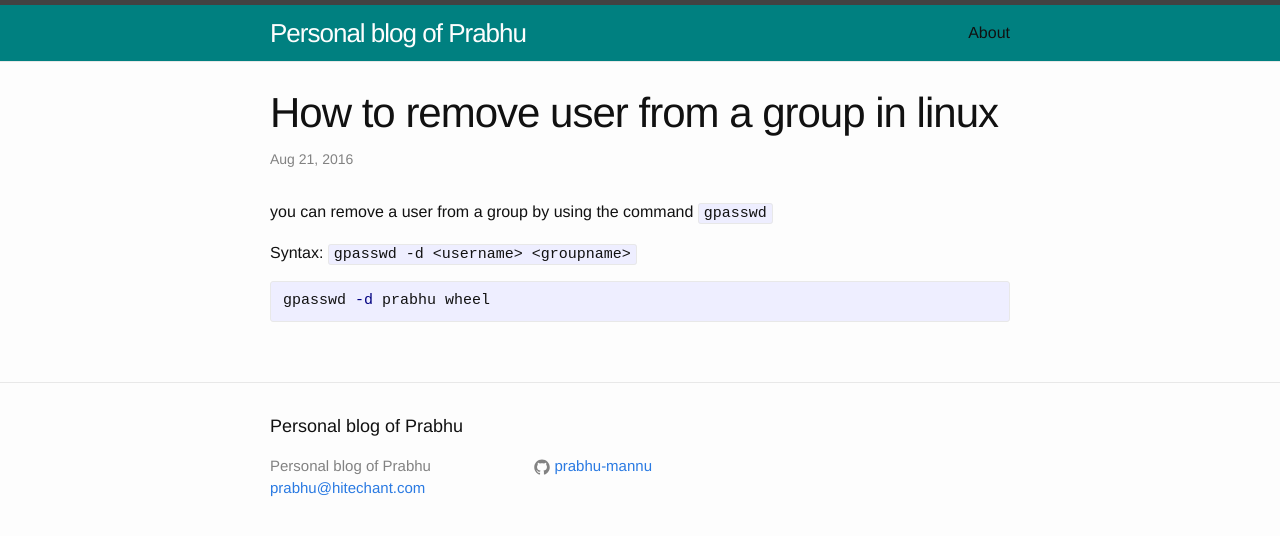
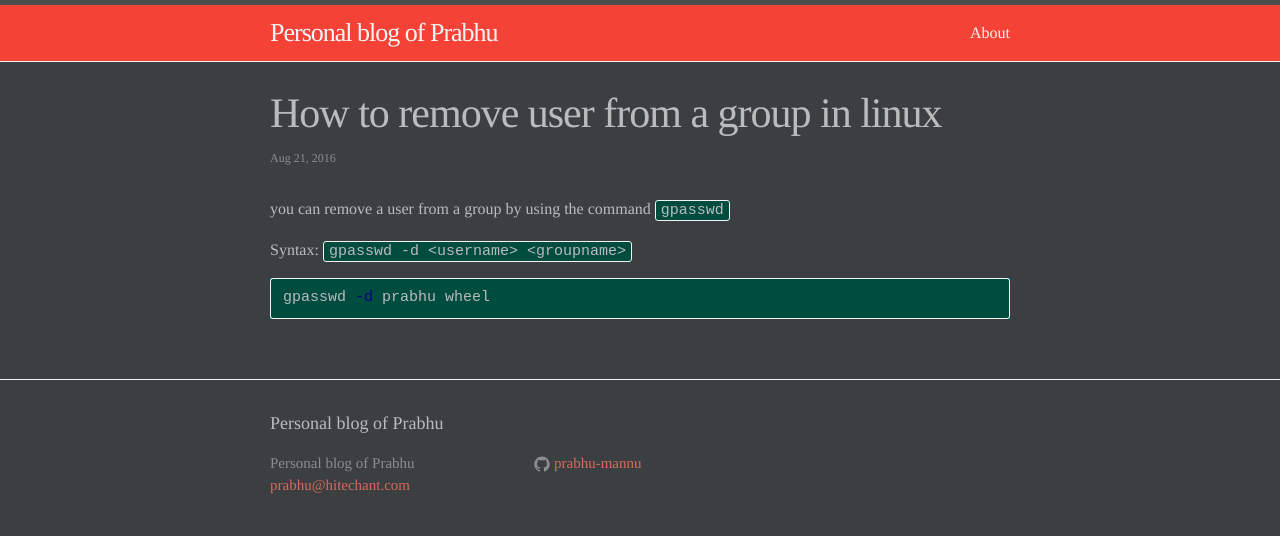
Before and after one commit to prabhu-mannu/prabhu-mannu.github.com, a Jekyll site: the page built from _posts/2016-08-21-gpasswd.markdown, in a window 1280 px wide. Shown: the top 536 px of the page. Built offline with Jekyll 4.4.1, drawn with Linux system fonts in a browser that asks for light colours.

Commit message:
- updating site theme - adding new page

```diff
--- a/_layouts/post.html
+++ b/_layouts/post.html
@@ -4,7 +4,7 @@ layout: default
 <article class="post" itemscope itemtype="http://schema.org/BlogPosting">
 
   <header class="post-header">
-    <h1 class="post-title" itemprop="name headline">{{ page.title }}</h1>
+    <h3 class="post-title" itemprop="name headline">{{ page.title }}</h3>
     <p class="post-meta"><time datetime="{{ page.date | date_to_xmlschema }}" itemprop="datePublished">{{ page.date | date: "%b %-d, %Y" }}</time>{% if page.author %} • <span itemprop="author" itemscope itemtype="http://schema.org/Person"><span itemprop="name">{{ page.author }}</span></span>{% endif %}</p>
   </header>
 
--- a/_posts/2016-08-21-gpasswd.markdown
+++ b/_posts/2016-08-21-gpasswd.markdown
@@ -1,15 +1,15 @@
 ---
 layout: post
 title:  "How to remove user from a group in linux"
-date:   2016-08-21 22:00:07 +0800
+date:   2016-08-21 +0800
 categories:
 - linux
-- user managment
+- user management
 tags:
 - linux
 - centos
 - redhat
-- user managment
+- user management
 - gpasswd
 ---
 
--- a/_posts/2016-08-22-senors.markdown
+++ b/_posts/2016-08-22-senors.markdown
@@ -1,15 +1,15 @@
 ---
 layout: post
-title:  "how to check the cpu and disk temperatures using senors"
+title:  "How to check the cpu and disk temperatures using senors"
 date:   2016-08-22  +0800
 categories:
 - linux
-- hardware managment
+- hardware management
 tags:
 - linux
 - centos
 - redhat
-- hardware managment
+- hardware management
 - sensors
 ---
 
--- a/_sass/minima/_syntax-highlighting.scss
+++ b/_sass/minima/_syntax-highlighting.scss
@@ -2,11 +2,11 @@
  * Syntax highlighting styles
  */
 .highlight {
-    background: #fff;
+    background: #099;
     @extend %vertical-rhythm;
 
     .highlighter-rouge & {
-      background: #eef;
+        background: #099;
     }
 
     .c     { color: #998; font-style: italic } // Comment
--- a/css/main.scss
+++ b/css/main.scss
@@ -4,19 +4,19 @@
 @charset "utf-8";
 
 // Our variables
-$base-font-family: "Helvetica Neue", Helvetica, Arial, sans-serif;
+$base-font-family: ‘Times New Roman’, Times, serif;
 $base-font-size:   16px;
 $base-font-weight: 400;
-$small-font-size:  $base-font-size * 0.875;
+$small-font-size: $base-font-size * 0.75;
 $base-line-height: 1.5;
 
 $spacing-unit:     30px;
 
-$text-color:       #111;
-$background-color: #fdfdfd;
-$brand-color:      #2a7ae2;
+$text-color: #bbbbbb;
+$background-color: #3c3f41;
+$brand-color: #d7695a;
 
-$grey-color:       #828282;
+$grey-color: #8c8c8c;
 $grey-color-light: lighten($grey-color, 20%);
 $grey-color-light: lighten($grey-color, 40%);
 $grey-color-dark:  darken($grey-color, 25%);
@@ -39,7 +39,22 @@ $on-laptop:        800px;
 // Import partials from the `minima` theme.
 @import "minima";
 .site-header{
-  background:#008080;
+  background: #f44336;
 }
 .site-title, .site-title:visited {
-    color: #fdfdfd; }
+  color: #f5f5f5;
+}
+
+pre,
+code {
+  font-size: 15px;
+  border: 1px solid #f2f2f2;
+  border-radius: 3px;
+  background-color: #004d40;
+  margin-bottom: 5px;
+  margin-top: 5px;
+}
+
+.site-nav .page-link {
+  color: #f5f5f5;
+}
```
Also changed, not shown: _posts/2016-08-22-docker.markdown (added, +37 -0 lines).
